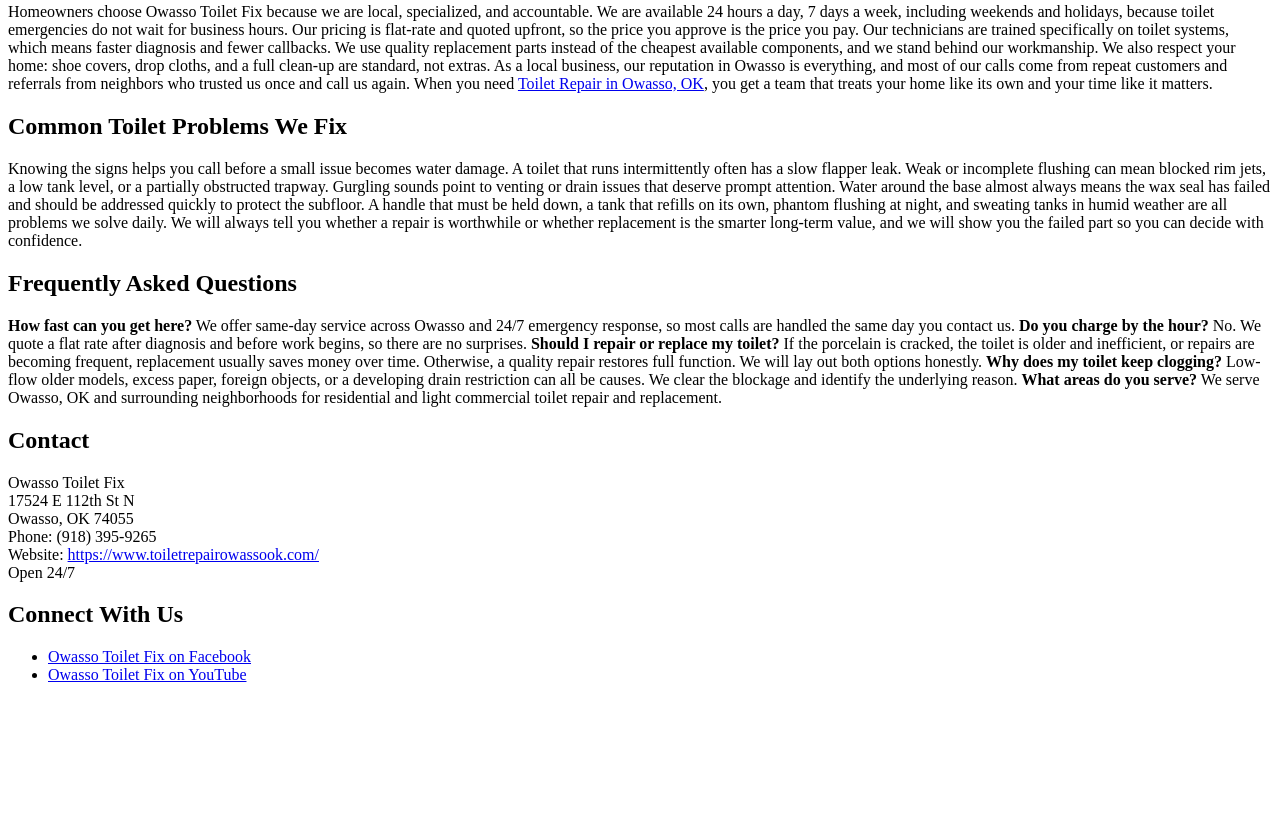
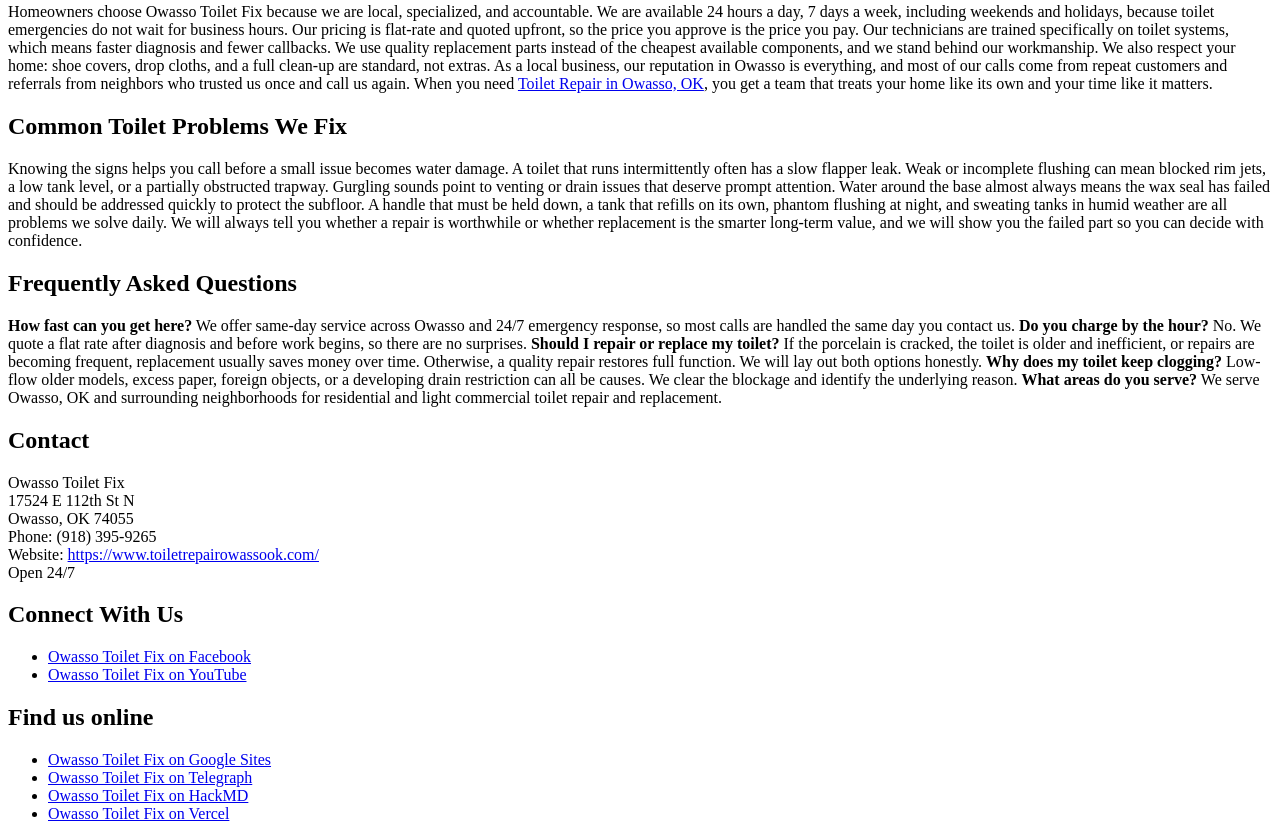
Before and after one commit to krancoroofing/owasso-toilet-fix, a plain HTML site: page index.html in a window 1280 px wide. Shown: the part 1132-1971 px from the top of the page. Before the commit the page ends 1832 px from the top, so only its background shows below. Drawn offline with Linux system fonts and the light colour scheme.

Commit message:
Add Find us online section

```diff
--- a/index.html
+++ b/index.html
@@ -27,5 +27,12 @@
 <li><a href="https://www.facebook.com/profile.php?id=61594983839287">Owasso Toilet Fix on Facebook</a></li>
 <li><a href="https://www.youtube.com/@owassotoiletfix">Owasso Toilet Fix on YouTube</a></li>
 </ul>
+<h2>Find us online</h2>
+<ul>
+<li><a href="https://sites.google.com/view/owassotoiletfix/home">Owasso Toilet Fix on Google Sites</a></li>
+<li><a href="https://telegra.ph/Owasso-Toilet-Fix-10-04">Owasso Toilet Fix on Telegraph</a></li>
+<li><a href="https://hackmd.io/s/rJK5cZlsMe">Owasso Toilet Fix on HackMD</a></li>
+<li><a href="https://owasso-toilet-fix.vercel.app/">Owasso Toilet Fix on Vercel</a></li>
+</ul>
 </body>
 </html>
```
